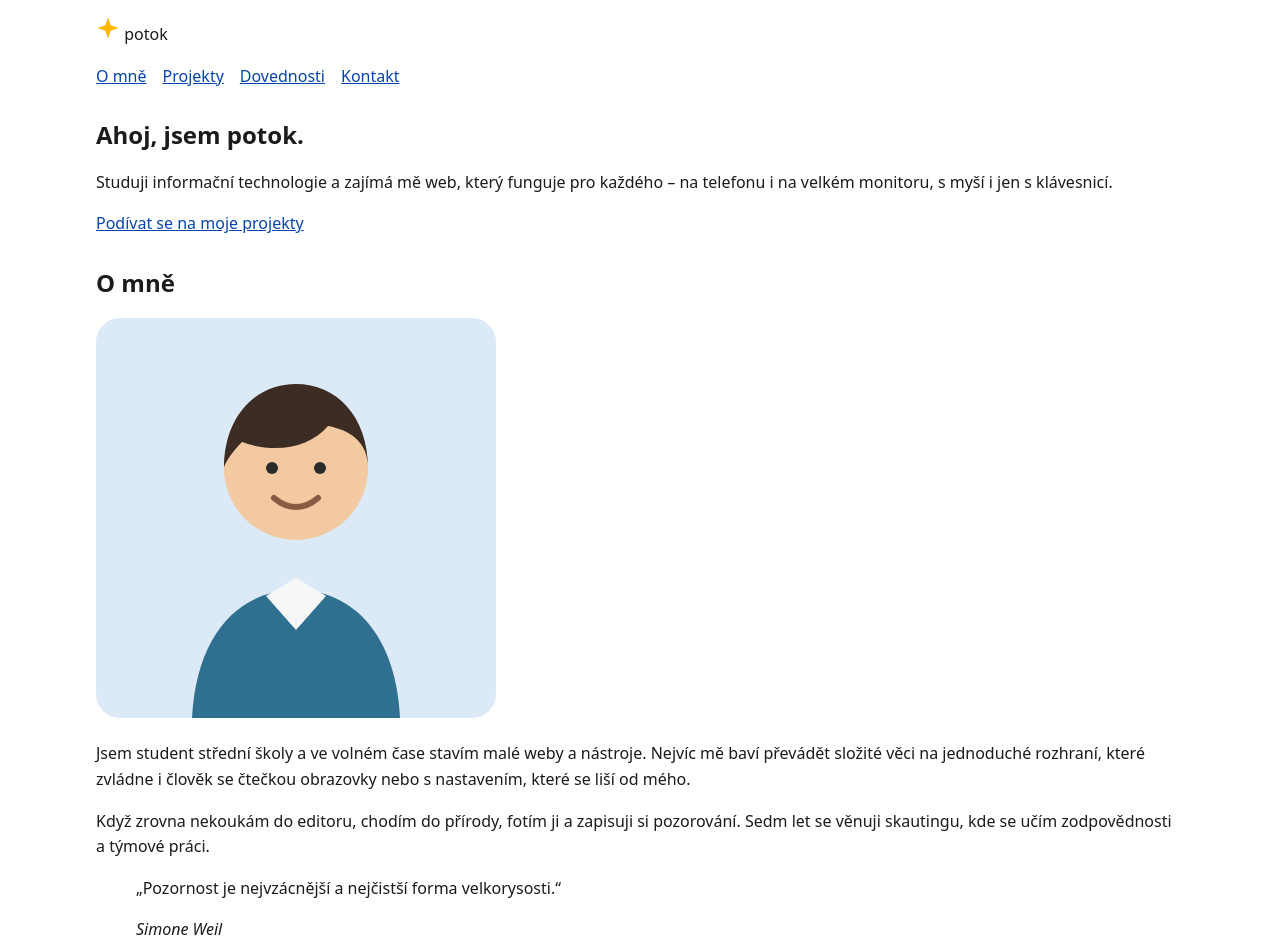
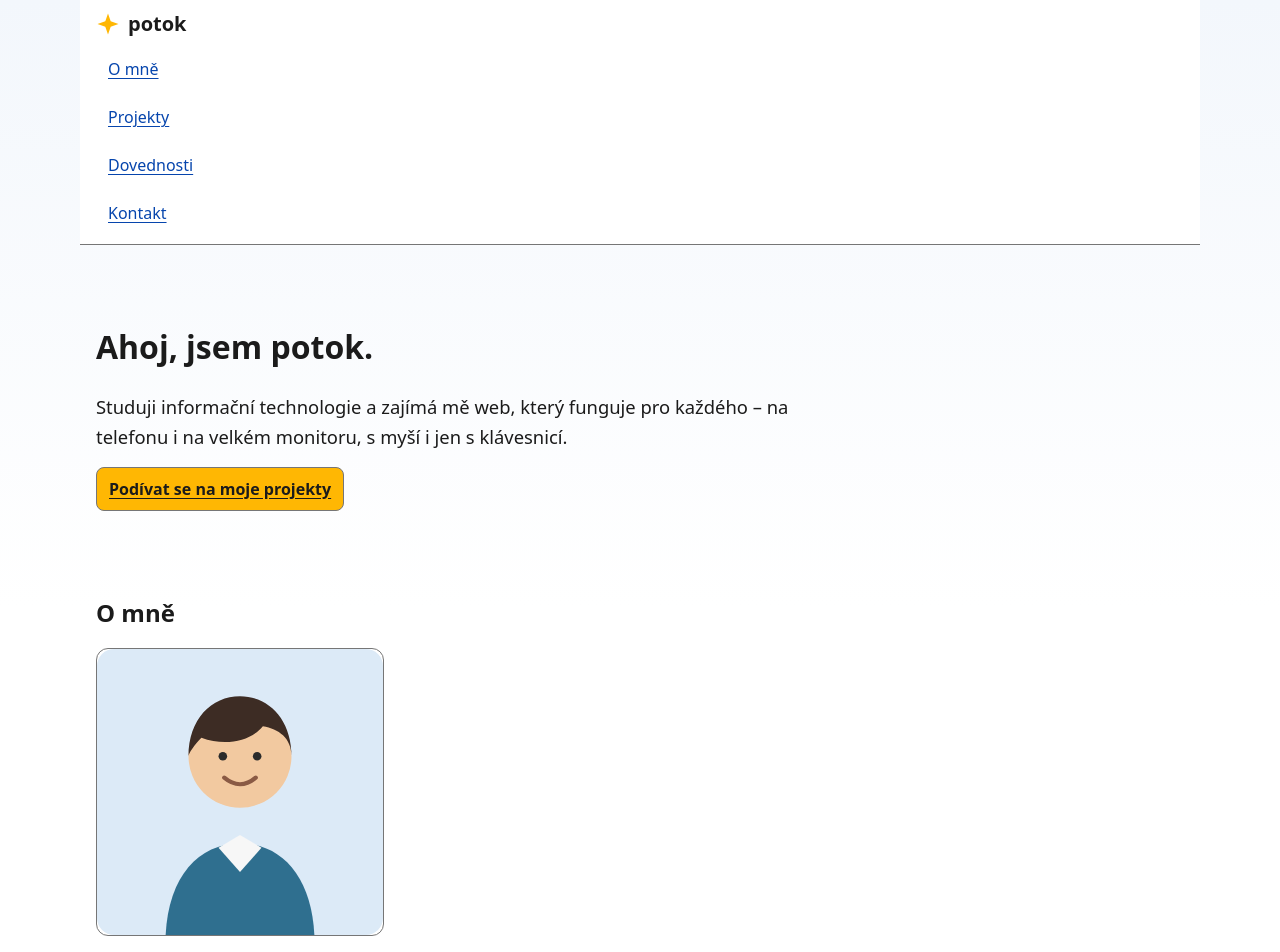
Before and after one commit to KyblikPlnejCeleru/osobni-stranka, a plain HTML site: page index.html in a window 1280 px wide. Shown: the top 952 px of the page. Drawn offline with Linux system fonts and the light colour scheme.

Commit message:
style: základní rozvržení a typografie

```diff
--- a/css/style.css
+++ b/css/style.css
@@ -3,47 +3,83 @@
   color-scheme: light;
   --barva-pozadi: #ffffff;
   --barva-textu: #1b1b1b;
+  --barva-textu-mirne: #3d3d3d;
   --barva-odkazu: #0645ad;
+  --barva-odkazu-navstevovane: #5b2a86;
   --barva-karty: #ffffff;
-  --barva-okraje: #c7c7c7;
+  --barva-karty-pruhledna: rgb(255 255 255 / 92%);
+  --barva-okraje: #767676;
   --barva-focus: #005fcc;
+  --barva-zdrazneni: #ffb703;
+  --stin-karty: 0 0.25rem 1rem rgb(27 27 27 / 12%);
+  --pozadi-stranky: linear-gradient(180deg, #f3f7fc 0, #ffffff 38rem);
 }
 
-* { box-sizing: border-box; }
+*,
+*::before,
+*::after { box-sizing: border-box; }
 
 html {
   font-size: 100%;
   scroll-behavior: smooth;
+  scroll-padding-top: 8rem;
 }
 
 body {
   margin: 0;
   background-color: var(--barva-pozadi);
+  background-image: var(--pozadi-stranky);
   color: var(--barva-textu);
   font-family: system-ui, -apple-system, "Segoe UI", sans-serif;
+  font-size: 1rem;
   line-height: 1.6;
 }
 
 h1, h2, h3 { line-height: 1.2; }
+h1 { font-size: 2rem; }
+h2 { font-size: 1.5rem; }
+h3 { font-size: 1.15rem; }
 
-a { color: var(--barva-odkazu); }
+p { margin-block: 0 1rem; }
+
+a {
+  color: var(--barva-odkazu);
+  text-underline-offset: 0.2em;
+}
+
+a:visited { color: var(--barva-odkazu-navstevovane); }
 
 :focus-visible {
   outline: 3px solid var(--barva-focus);
   outline-offset: 3px;
 }
 
+img {
+  display: block;
+  max-width: 100%;
+  height: auto;
+}
+
 .skip-link {
   position: absolute;
   left: 0;
   top: -10rem;
-  z-index: 10;
+  z-index: 20;
   padding: 0.75rem 1rem;
-  background: var(--barva-pozadi);
+  background-color: var(--barva-pozadi);
   color: var(--barva-textu);
+  border: 2px solid var(--barva-okraje);
 }
 
 .skip-link:focus { top: 0; }
+
+.site-header {
+  position: sticky;
+  top: 0;
+  z-index: 10;
+  background-color: var(--barva-pozadi);
+  border-bottom: 1px solid var(--barva-okraje);
+}
 
 .site-header,
 main,
@@ -53,16 +89,157 @@ main,
   padding-inline: 1rem;
 }
 
+.header-inner {
+  display: flex;
+  flex-direction: column;
+  gap: 0.5rem;
+  padding-block: 0.5rem;
+}
+
+.logo {
+  display: flex;
+  align-items: center;
+  gap: 0.5rem;
+  margin: 0;
+  font-weight: 700;
+  font-size: 1.25rem;
+}
+
 .nav-list {
   display: flex;
-  flex-wrap: wrap;
-  gap: 0.5rem 1rem;
+  flex-direction: column;
+  gap: 0.25rem;
   margin: 0;
   padding: 0;
   list-style: none;
 }
 
-section { margin-block: 2rem; }
+.nav-list a,
+.tlacitko {
+  display: inline-flex;
+  align-items: center;
+  min-height: 2.75rem;
+  min-width: 2.75rem;
+  padding: 0.5rem 0.75rem;
+}
+
+section { margin-block: 2rem 3rem; }
+
+.uvod {
+  padding-block: 1.5rem;
+}
+
+.uvod-text {
+  font-size: 1.15rem;
+  max-width: 45rem;
+}
+
+.tlacitko {
+  background-color: var(--barva-zdrazneni);
+  color: var(--barva-textu);
+  border: 1px solid var(--barva-okraje);
+  border-radius: 0.5rem;
+  font-weight: 700;
+  transition: transform 180ms ease, box-shadow 180ms ease;
+}
+
+.tlacitko:hover {
+  transform: translateY(-2px);
+  box-shadow: var(--stin-karty);
+}
+
+.o-mne-obsah {
+  display: grid;
+  gap: 1.5rem;
+}
+
+.avatar {
+  width: min(100%, 18rem);
+  border: 1px solid var(--barva-okraje);
+  border-radius: 0.75rem;
+}
+
+.o-mne-text { max-width: 45rem; }
+
+.citace {
+  margin: 1.5rem 0 0;
+  padding: 0.75rem 1rem;
+  border-left: 4px solid var(--barva-zdrazneni);
+  background-color: var(--barva-karty);
+  color: var(--barva-textu-mirne);
+}
+
+.citace p { margin-bottom: 0.35rem; }
+.citace cite { font-style: normal; font-weight: 700; }
+
+.karty {
+  display: grid;
+  gap: 1.5rem;
+  margin: 0;
+  padding: 0;
+  list-style: none;
+}
+
+.karta {
+  padding: 1rem;
+  background-color: var(--barva-karty-pruhledna);
+  backdrop-filter: blur(6px);
+  border: 1px solid var(--barva-okraje);
+  border-radius: 0.75rem;
+  box-shadow: var(--stin-karty);
+  animation: karta-vstup 400ms ease both;
+  transition: transform 180ms ease, border-color 180ms ease;
+}
+
+.karta:hover {
+  transform: translateY(-4px);
+  border-color: var(--barva-textu);
+}
+
+.karta h3 { margin-block: 0.75rem 0.5rem; }
+
+.karta p:last-child { margin-bottom: 0; }
+
+@keyframes karta-vstup {
+  from { opacity: 0; transform: translateY(1rem); }
+  to { opacity: 1; transform: translateY(0); }
+}
+
+.tabulka {
+  width: 100%;
+  table-layout: fixed;
+  border-collapse: collapse;
+  overflow-wrap: anywhere;
+}
+
+.tabulka caption {
+  margin-bottom: 0.75rem;
+  text-align: left;
+  font-weight: 700;
+}
+
+.tabulka th,
+.tabulka td {
+  border: 1px solid var(--barva-okraje);
+  padding: 0.6rem;
+  text-align: left;
+  vertical-align: top;
+}
+
+.tabulka thead { background-color: var(--barva-karty); }
+
+.kontakt-seznam {
+  margin: 0;
+  padding-left: 1.25rem;
+}
+
+.kontakt-seznam li { margin-bottom: 0.5rem; }
+
+.site-footer {
+  padding-block: 1.5rem 2.5rem;
+  border-top: 1px solid var(--barva-okraje);
+  color: var(--barva-textu-mirne);
+}
 
 /* TODO(feature/sirka): tři zlomy, navigace se přeskupí, žádný horizontální scroll. */
 /* TODO(feature/tmavy-rezim): prefers-color-scheme + color-scheme + proměnné. */
```
